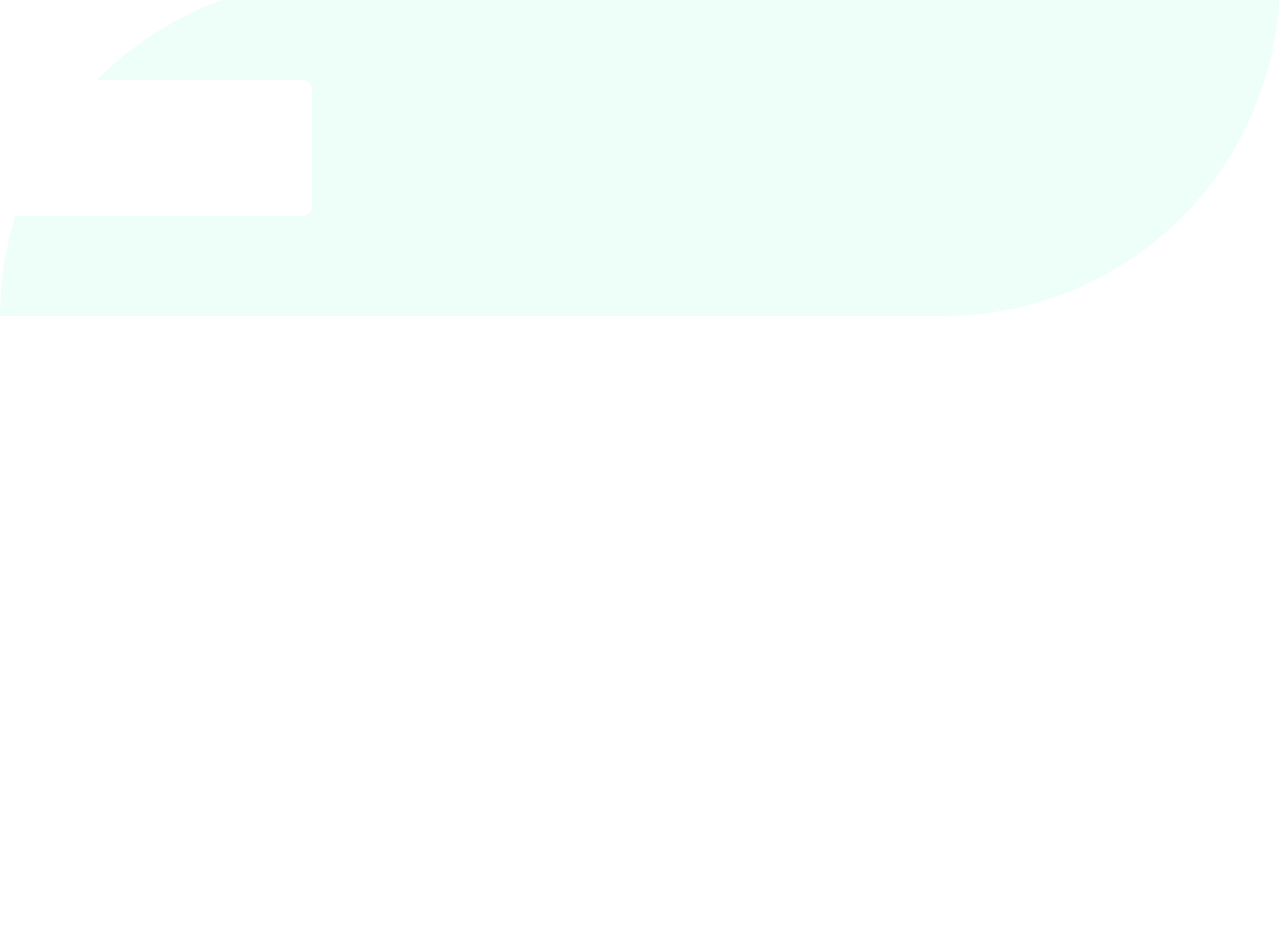
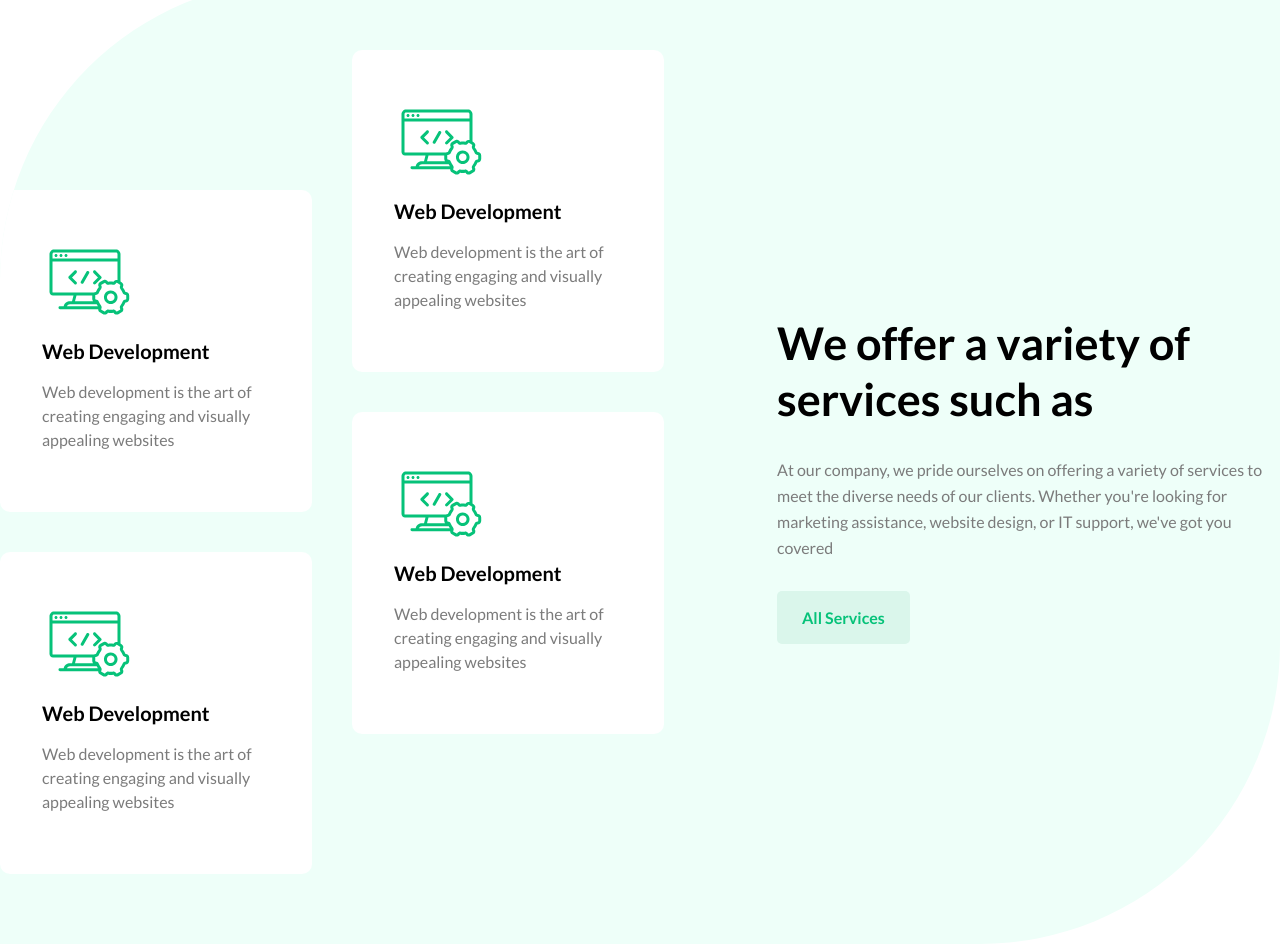
Before and after one commit to mesbaulrafi/CoreWave, a React (Vite) app: page / in a window 1280 px wide. Shown: the part 1276-2220 px from the top of the page. Before the commit the page ends 1592 px from the top, so only its background shows below. Built offline with nearby package versions, Linux system fonts and the light colour scheme.

Commit message:
edit service part

```diff
--- a/src/components/layouts/Experience.jsx
+++ b/src/components/layouts/Experience.jsx
@@ -1,6 +1,5 @@
 import React from "react";
 import Containar from "../Containar";
-import Button from "../Button";
 import Images from "../Images";
 import ExperienceImg from "/src/assets/ExperienceImg.png"
 
@@ -14,7 +13,7 @@ const Experience = () => {
             <div className="w-1/2">
               <h2 className="text-[45px] font-semibold w-[445px]">Experience the power of Corewave</h2>
               <p className="text-base text-[#7B7B7B] w-[550px] pt-7.5 pb-11">Are you ready to take your business to the next level? Look no further than Corewave. Our innovative technology and expert team can help you unlock your business's full potential. By harnessing the power of Corewave, you can streamline your operations, improve efficiency</p>
-              <Button btnText={'Learn More'}/>
+              <button className="bg-[#DAF6EB] px-[25px] py-[14.5px] text-[#06C279] text-base font-semibold font-lato rounded-[5px]">Learn More</button>
             </div>
             <div className="w-1/2">
                 <Images imgSrc={ExperienceImg}/>
--- a/src/components/layouts/ServicesCard.jsx
+++ b/src/components/layouts/ServicesCard.jsx
@@ -2,14 +2,14 @@ import React from 'react'
 import WebLogo from '../../assets/logo/WebLogo'
 
 
-const ServicesCard = ({cardLogo,cardTitle,cardText,}) => {
+const ServicesCard = ({cardIcon,cardTitle,cardText,}) => {
   return (
    <>
-   <div className="bg-white w-[312px] rounded-[10px]">
+   <div className="bg-white w-[312px] rounded-[10px] hover:bg-[#7ae0b9] hover:text-white  ">
     <div className="pt-10.5 pl-10.5 pb-15 ">
-        <i className=''>{cardLogo}</i>
+        <i className=' hover:bg-white'>{cardIcon}</i>
         <h4 className='font-lato font-semibold text-[20px] leading-7.5 inline-block py-3.5'>{cardTitle}</h4>
-        <p className='font-lato  text-base leading-6 text-[#7B7B7B] w-[80%]'>{cardText} </p>
+        <p className='font-lato  text-base leading-6 text-[#7B7B7B] w-[80%]  '>{cardText} </p>
     </div>
    </div>
    </>
--- a/src/components/pages/Services.jsx
+++ b/src/components/pages/Services.jsx
@@ -1,22 +1,75 @@
-import React from 'react'
-import Containar from '../Containar'
-import ServicesCard from '../layouts/ServicesCard'
+import React from "react";
+import Containar from "../Containar";
+import ServicesCard from "../layouts/ServicesCard";
+import WebLogo from "../../assets/logo/WebLogo";
+
 
 const Services = () => {
   return (
     <>
-    <div className="py-25 bg-[#eefff9] rounded-tl-full rounded-br-full">
+      <div className=" bg-[#eefff9]  rounded-tl-[300px] rounded-br-[300px] overflow-hidden">
         <Containar>
-            <div className="flex">
-                <div className="">
-                  <ServicesCard/>
+          <div className="flex justify-between  ">
+            {/* Card Part */}
+            <div className="flex gap-10 py-[70px]">
+              <div className="pt-[140px]">
+                {/* Card One */}
+                <div className="pb-10 ">
+                  <ServicesCard
+                    cardIcon={<WebLogo />}
+                    cardTitle={"Web Development"}
+                    cardText={
+                      "Web development is the art of creating engaging and visually appealing websites "
+                    }
+                  />
+                </div>
+                {/* Card Two */}
+                <div className=" ">
+                  <ServicesCard
+                    cardIcon={<WebLogo />}
+                    cardTitle={"Web Development"}
+                    cardText={
+                      "Web development is the art of creating engaging and visually appealing websites "
+                    }
+                  />
                 </div>
                 <div className=""></div>
+              </div>
+              <div className="">
+                {/* Card Three */}
+                <div className=" pb-10">
+                  <ServicesCard
+                    cardIcon={<WebLogo />}
+                    cardTitle={"Web Development"}
+                    cardText={
+                      "Web development is the art of creating engaging and visually appealing websites "
+                    }
+                  />
+                </div>
+                {/* Card Four */}
+                <div className=" ">
+                  <ServicesCard
+                    cardIcon={<WebLogo />}
+                    cardTitle={"Web Development"}
+                    cardText={
+                      "Web development is the art of creating engaging and visually appealing websites "
+                    }
+                  />
+                </div>
+                <div className=""></div>
+              </div>
             </div>
+            {/* Text Part */}
+            <div className="pl-[113px] pt-[335px]">
+              <h3 className="font-lato font-semibold text-[45px] leading-14 ">We offer a variety of services such as</h3>
+              <p className=" py-7.5  font-lato text-base leading-6.5 text-[#7B7B7B]">At our company, we pride ourselves on offering a variety of services to meet the diverse needs of our clients. Whether you're looking for marketing assistance, website design, or IT support, we've got you covered</p>
+              <button className="bg-[#DAF6EB] px-[25px] py-[14.5px] text-[#06C279] text-base font-semibold font-lato rounded-[5px]">All Services</button>
+            </div>
+          </div>
         </Containar>
-    </div>
+      </div>
     </>
-  )
-}
+  );
+};
 
-export default Services
+export default Services;
```
